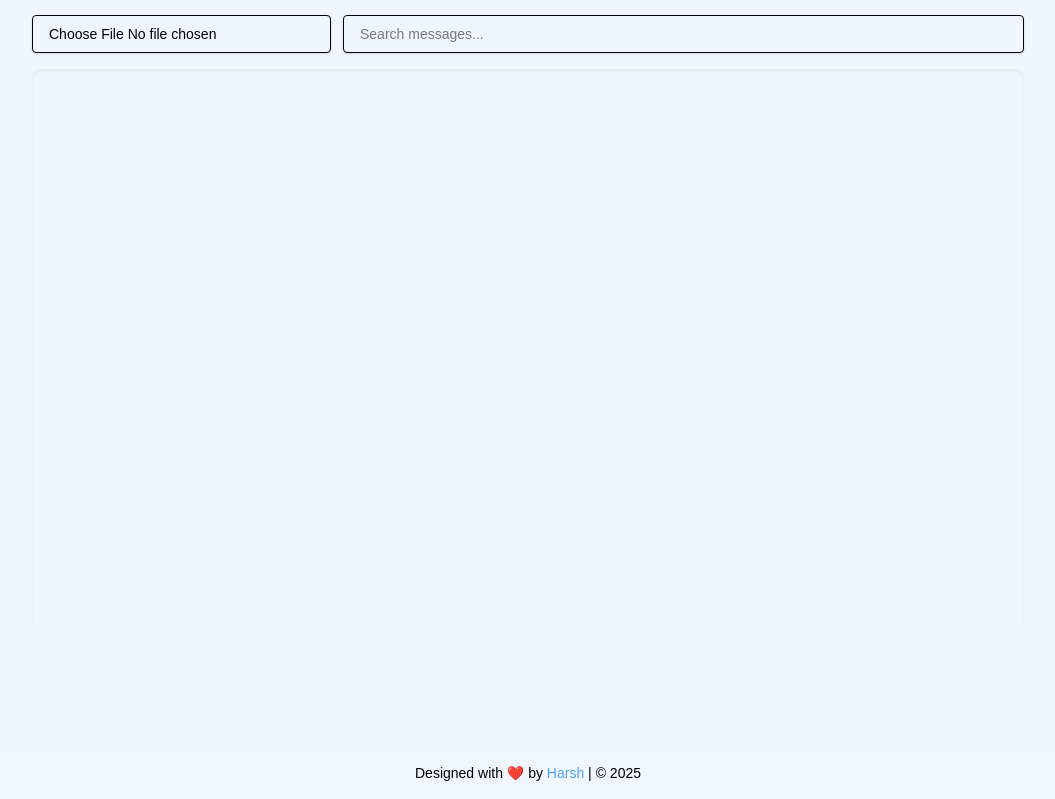
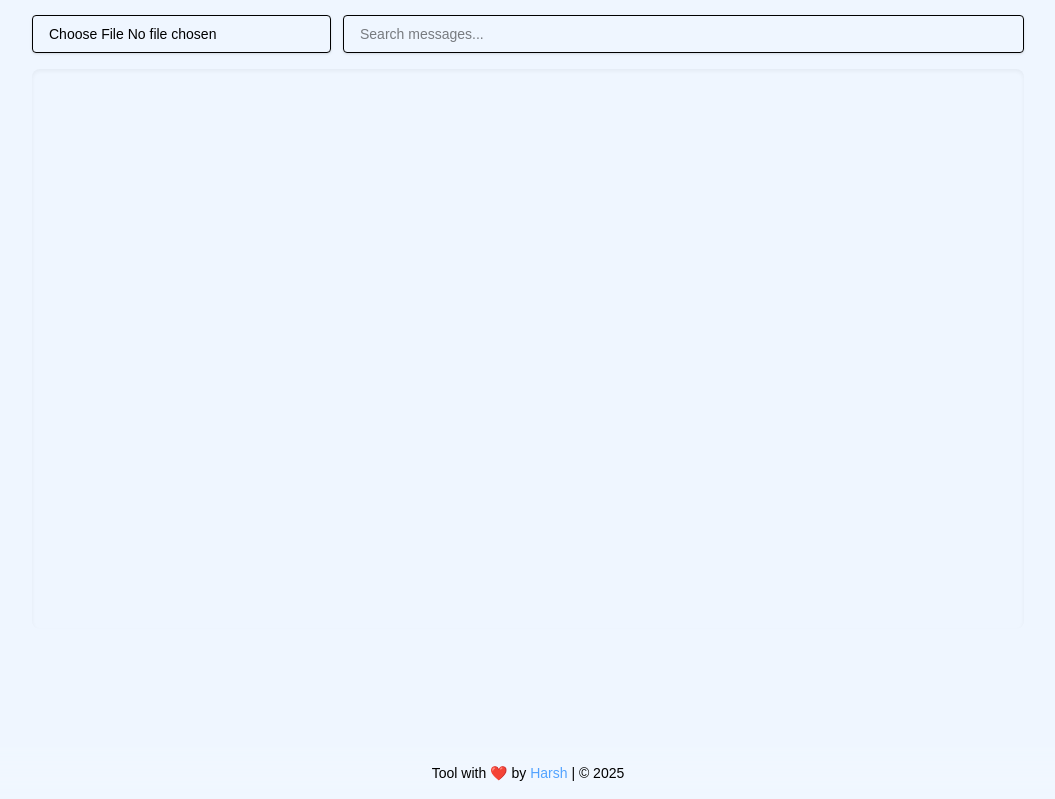
Before and after one commit to enthoharsh/chat-viewer, a Next.js app: page / in a window 1280 px wide. Shown: the part 179-978 px from the top of the page, without its empty margins (112-1167 px from the left). Built offline with nearby package versions, Linux system fonts and the light colour scheme.

Commit message:
user instruction

```diff
--- a/src/components/Home.js
+++ b/src/components/Home.js
@@ -191,7 +191,7 @@ export default function Home() {
 
     <footer className="backdrop-blur-md bg-white/10 text-gray-300 text-sm py-4 w-full mt-2">
       <div className="max-w-4xl mx-auto px-4 text-center text-black">
-        Designed with ❤️ by{" "}
+        Tool with ❤️ by{" "}
         <a
           href="https://github.com/enthoharsh"
           target="_blank"
```
